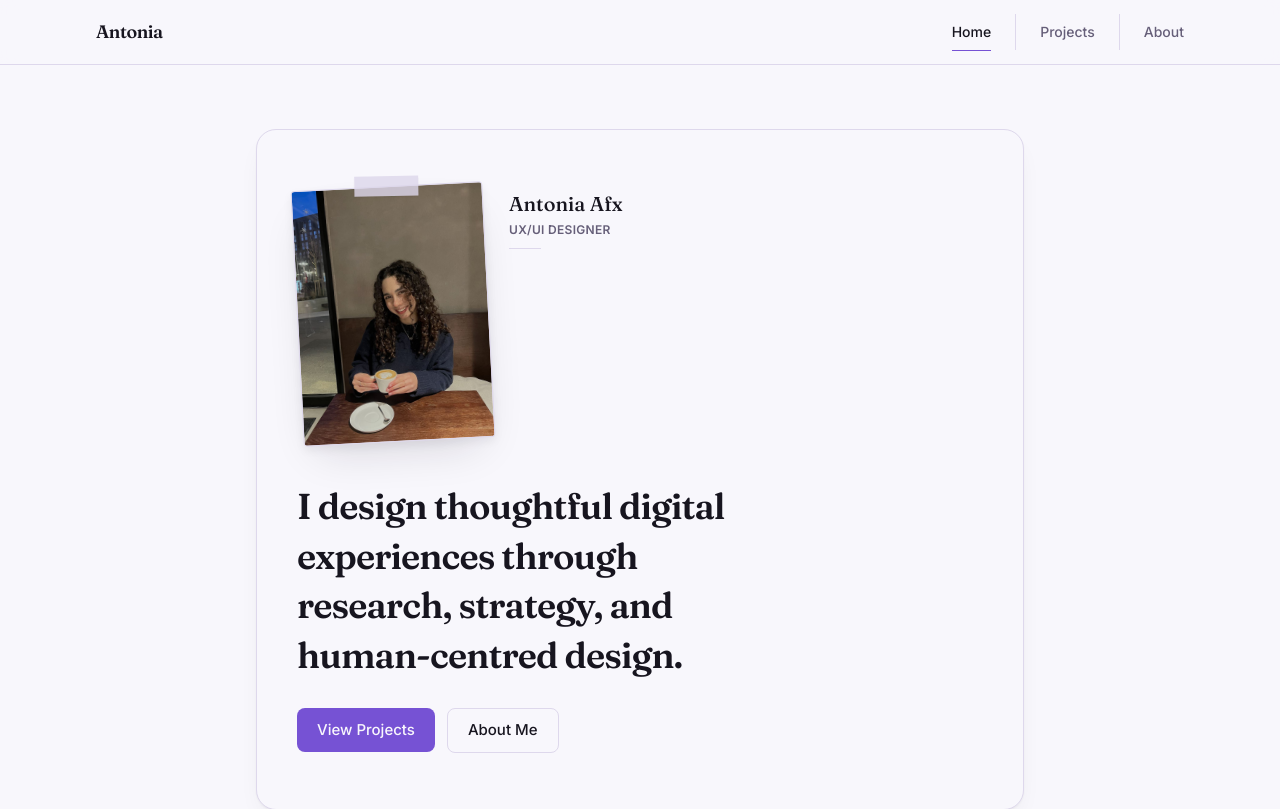
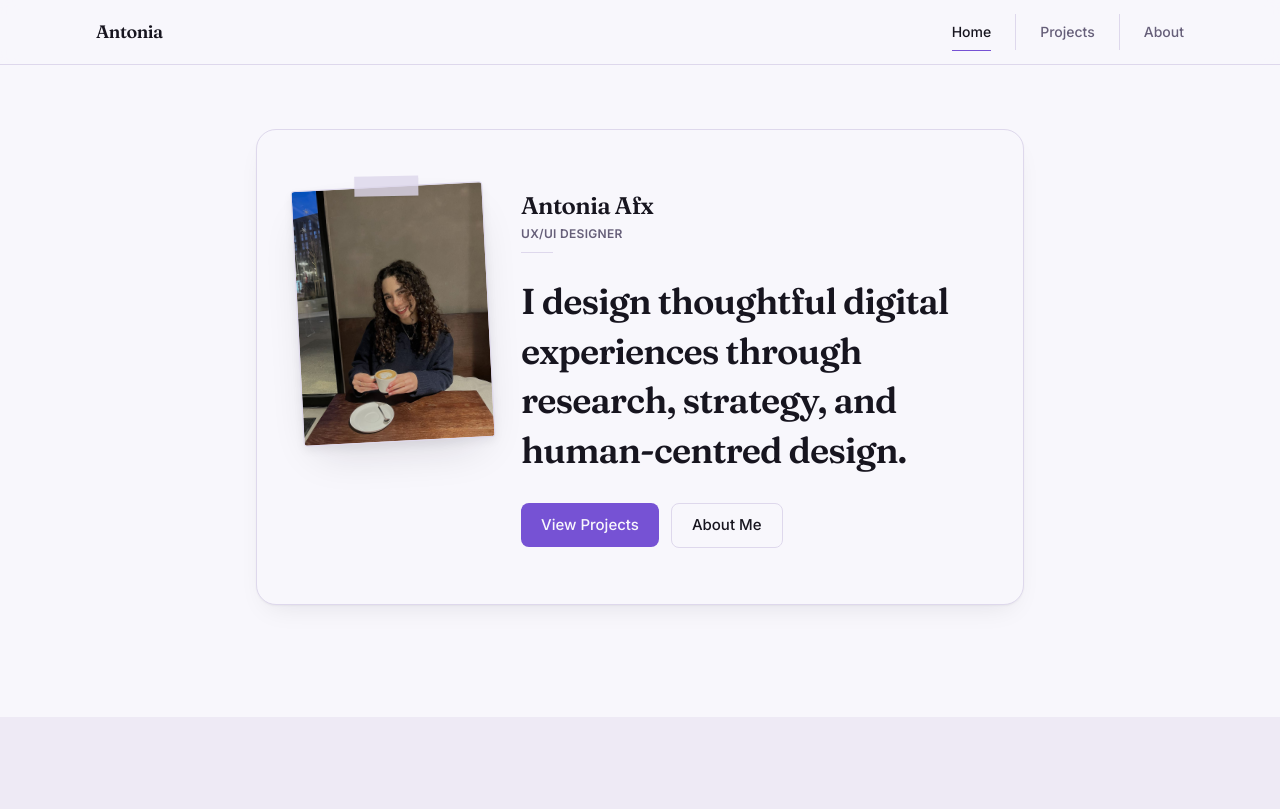
Before and after one commit to antoniaafx/antoniaafx.github.io, a React (Vite) app: page / in a window 1280 px wide. Shown: the top 809 px of the page. Built offline with nearby package versions, Linux system fonts and the light colour scheme.

Commit message:
Hero Refinement

```diff
--- a/src/components/HeroCanvas.jsx
+++ b/src/components/HeroCanvas.jsx
@@ -64,30 +64,28 @@ function HeroCanvas() {
         className="relative grid overflow-hidden rounded-panel border border-line bg-paper shadow-soft"
         {...hoverHandlers}
       >
-        {/* Finished layer — the hero as it appears on load. Everything hangs
-            off one left edge set by the portrait: identity, headline and
-            buttons all share it, rather than the copy re-centring under an
-            off-centre photo. The identity block sits in the heading
-            typeface (font-display) rather than the site's generic
-            uppercase-caption register, so it reads as a name, not a
-            "Role"/"Tools"-style meta tag. */}
+        {/* Finished layer — the hero as it appears on load. The portrait is
+            a persistent anchor beside the ENTIRE introduction (name, title,
+            headline, CTAs) rather than a separate row above it — one
+            editorial "photo + copy column" unit instead of two stacked
+            sections. The name reuses the nav's own logotype treatment
+            (font-display, semibold, tracking-tight — see Navbar.jsx) at a
+            larger size, so the hero reads as the expanded version of the
+            same personal mark rather than a new typographic voice. */}
         <div className={`relative z-10 flex flex-col items-start [grid-area:1/1] ${CONTENT_PADDING}`}>
-          <div className="flex w-full flex-col items-start gap-3 sm:flex-row sm:items-start sm:gap-5">
+          <div className="flex w-full flex-col items-start gap-6 sm:flex-row sm:items-start sm:gap-8">
             <HeroPortrait />
-            <div className="flex flex-col pt-1">
-              <p className="font-display text-lg font-medium text-ink sm:text-xl">Antonia Afx</p>
+
+            <div className="flex flex-col items-start pt-1">
+              <p className="font-display text-xl font-semibold tracking-tight text-ink sm:text-2xl">Antonia Afx</p>
               <p className="mt-1 text-[0.6875rem] font-semibold uppercase tracking-wide text-ink-muted sm:text-xs">
                 UX/UI Designer
               </p>
               <span aria-hidden="true" className="mt-2.5 h-px w-8 bg-line" />
-            </div>
-          </div>
 
-          <div className="mt-10 max-w-md">
-            <h1 className="font-display text-lg font-semibold leading-snug text-ink sm:text-xl md:text-2xl lg:text-display-sm">
+              <h1 className="mt-6 max-w-md font-display text-lg font-semibold leading-snug text-ink sm:text-xl md:text-2xl lg:text-display-sm">
                 I design thoughtful digital experiences through research, strategy, and human-centred design.
               </h1>
-          </div>
 
               <div className="mt-7 flex flex-wrap items-center gap-3">
                 <Button to="/projects" variant="primary" size="md">
@@ -96,6 +94,8 @@ function HeroCanvas() {
                 <Button to="/about" variant="secondary" size="md">
                   About Me
                 </Button>
+              </div>
+            </div>
           </div>
         </div>
 
--- a/src/components/HeroWireframeLayer.jsx
+++ b/src/components/HeroWireframeLayer.jsx
@@ -41,18 +41,17 @@ function HeroWireframeLayer({ contentPadding }) {
       </div>
 
       <div className={`relative flex flex-col items-start ${contentPadding}`}>
-        <div className="flex w-full flex-col items-start gap-3 sm:flex-row sm:items-start sm:gap-5">
+        <div className="flex w-full flex-col items-start gap-6 sm:flex-row sm:items-start sm:gap-8">
           <div className="w-32 shrink-0 -rotate-3 sm:w-48">
             <div className="aspect-[3/4] rounded-sm border border-line bg-paper-muted" />
           </div>
-          <div className="flex flex-col gap-1.5 pt-1">
-            <span className="h-3 w-20 rounded-full bg-line sm:h-3.5" />
-            <span className="h-2 w-16 rounded-full bg-line" />
-            <span className="mt-1 h-px w-8 bg-line" />
-          </div>
-        </div>
 
-        <div className="mt-10 max-w-md space-y-2">
+          <div className="flex flex-col items-start pt-1">
+            <span className="h-3.5 w-20 rounded-full bg-line sm:h-4" />
+            <span className="mt-1 h-2 w-16 rounded-full bg-line" />
+            <span className="mt-2.5 h-px w-8 bg-line" />
+
+            <div className="mt-6 space-y-2">
               <span className="block h-2 w-56 rounded-full bg-line" />
               <span className="block h-2 w-48 rounded-full bg-line" />
               <span className="block h-2 w-40 rounded-full bg-line" />
@@ -64,6 +63,8 @@ function HeroWireframeLayer({ contentPadding }) {
             </div>
           </div>
         </div>
+      </div>
+    </div>
   )
 }
 
```
Lines whose indentation alone changed are shown as unchanged.
